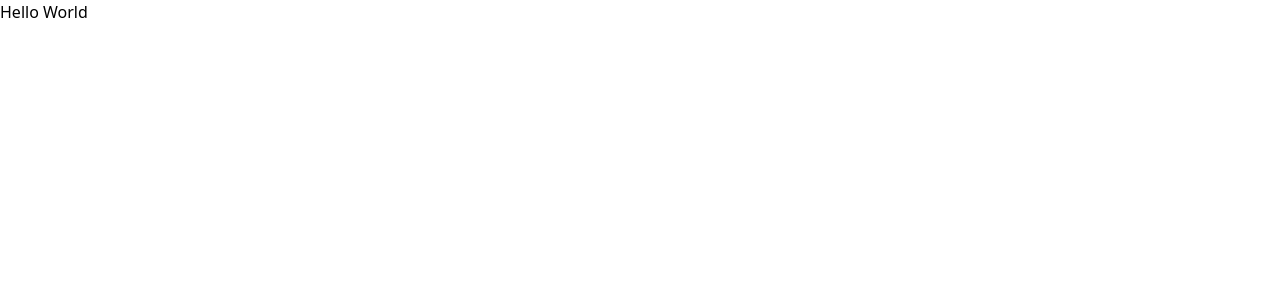
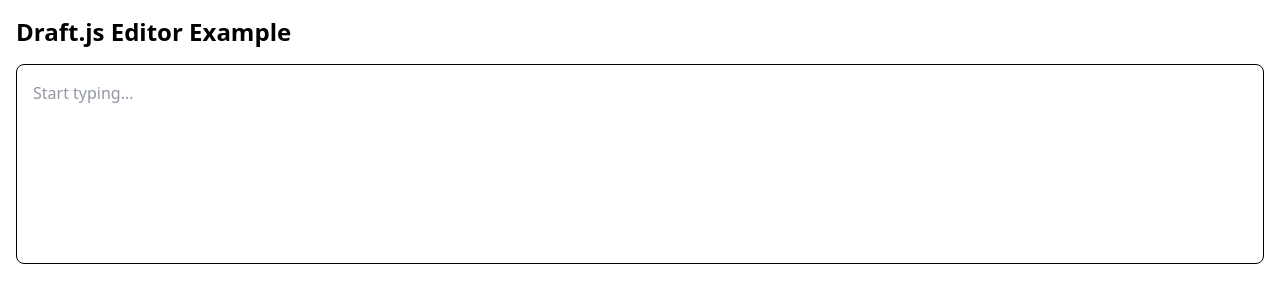
Before and after one commit to kyeb/rag-testing, a Next.js app in the folder frontend/: page / in a window 1280 px wide. Shown: the top 302 px of the page. Built offline with nearby package versions, Linux system fonts and the light colour scheme.

Commit message:
working ed example

```diff
--- /dev/null
+++ b/frontend/app/not-found.tsx
@@ -0,0 +1,23 @@
+import Link from "next/link";
+
+export default function NotFound() {
+  return (
+    <div className="min-h-screen flex items-center justify-center bg-gray-100">
+      <div className="text-center p-8 bg-white rounded-lg shadow-md">
+        <h1 className="text-6xl font-bold text-gray-800 mb-4">404</h1>
+        <h2 className="text-2xl font-semibold text-gray-600 mb-4">
+          Page Not Found
+        </h2>
+        <p className="text-gray-500 mb-8">
+          Oops! The page you're looking for doesn't exist.
+        </p>
+        <Link
+          href="/"
+          className="px-6 py-3 bg-blue-600 text-white rounded-md hover:bg-blue-700 transition-colors"
+        >
+          Go Home
+        </Link>
+      </div>
+    </div>
+  );
+}
--- a/frontend/app/page.tsx
+++ b/frontend/app/page.tsx
@@ -1,3 +1,28 @@
+"use client";
+
+import { useState, useEffect } from "react";
+import { Editor, EditorState } from "draft-js";
+import "draft-js/dist/Draft.css";
+
 export default function Home() {
-  return <div>Hello World</div>;
+  const [editorState, setEditorState] = useState<EditorState | null>(null);
+
+  useEffect(() => {
+    setEditorState(EditorState.createEmpty());
+  }, []);
+
+  if (!editorState) return null;
+
+  return (
+    <div className="p-4">
+      <h1 className="text-2xl font-bold mb-4">Draft.js Editor Example</h1>
+      <div className="border p-4 rounded-lg min-h-[200px] bg-white">
+        <Editor
+          editorState={editorState}
+          onChange={setEditorState}
+          placeholder="Start typing..."
+        />
+      </div>
+    </div>
+  );
 }
--- a/frontend/package.json
+++ b/frontend/package.json
@@ -9,6 +9,7 @@
     "lint": "next lint"
   },
   "dependencies": {
+    "draft-js": "^0.11.7",
     "next": "^15.1.6",
     "react": "^19.0.0",
     "react-dom": "^19.0.0"
@@ -16,6 +17,7 @@
   "devDependencies": {
     "@eslint/eslintrc": "^3",
     "@tailwindcss/postcss": "^4.0.0",
+    "@types/draft-js": "^0.11.18",
     "@types/node": "^20",
     "@types/react": "^19",
     "@types/react-dom": "^19",
```
Also changed, not shown: 1 other file (tests, documents, lock files or other folders).
